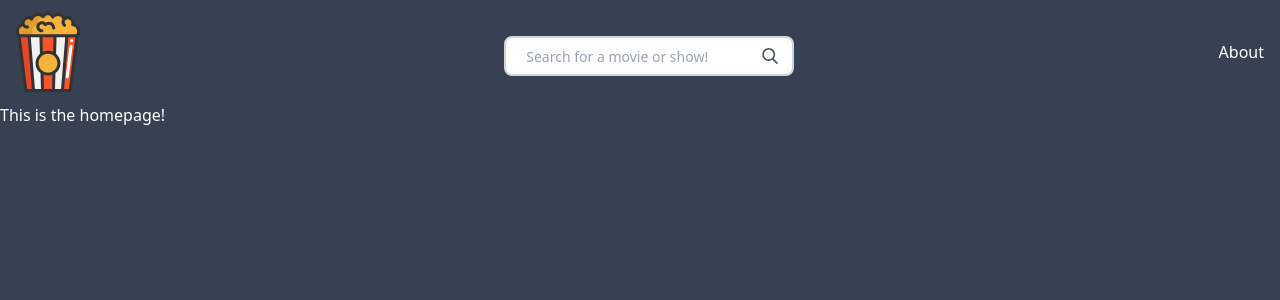
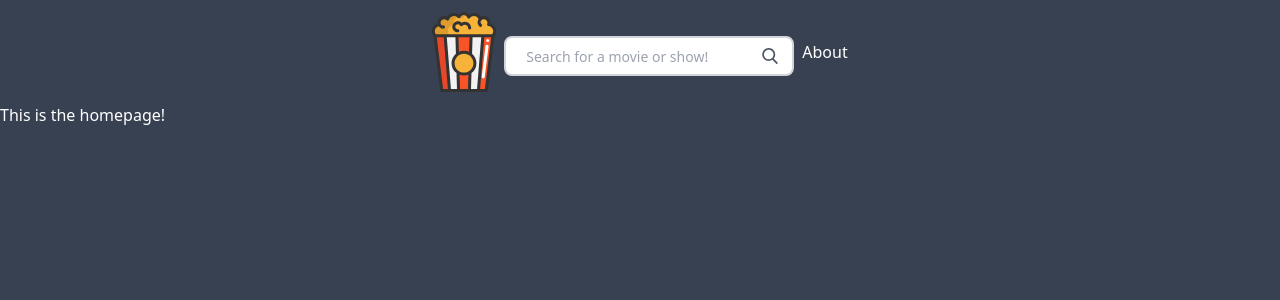
Before and after one commit to r-ilagan/movie-review, a React (Create React App) app: page / in a window 1280 px wide. Shown: the top 300 px of the page. Built offline with nearby package versions, Linux system fonts and the light colour scheme.

Commit message:
refactor: Change placement of navbar items

```diff
--- a/src/components/NavBar.js
+++ b/src/components/NavBar.js
@@ -7,7 +7,7 @@ const NavBar = ({ query, setQuery, setMovies, setResponse }) => {
   return (
     <header>
       <nav>
-        <ul className="flex px-2 py-3 items-center justify-between">
+        <ul className="flex px-2 py-3 items-center justify-center">
           <Link to="/">
             <li>
               <Logo height={20} />
```
